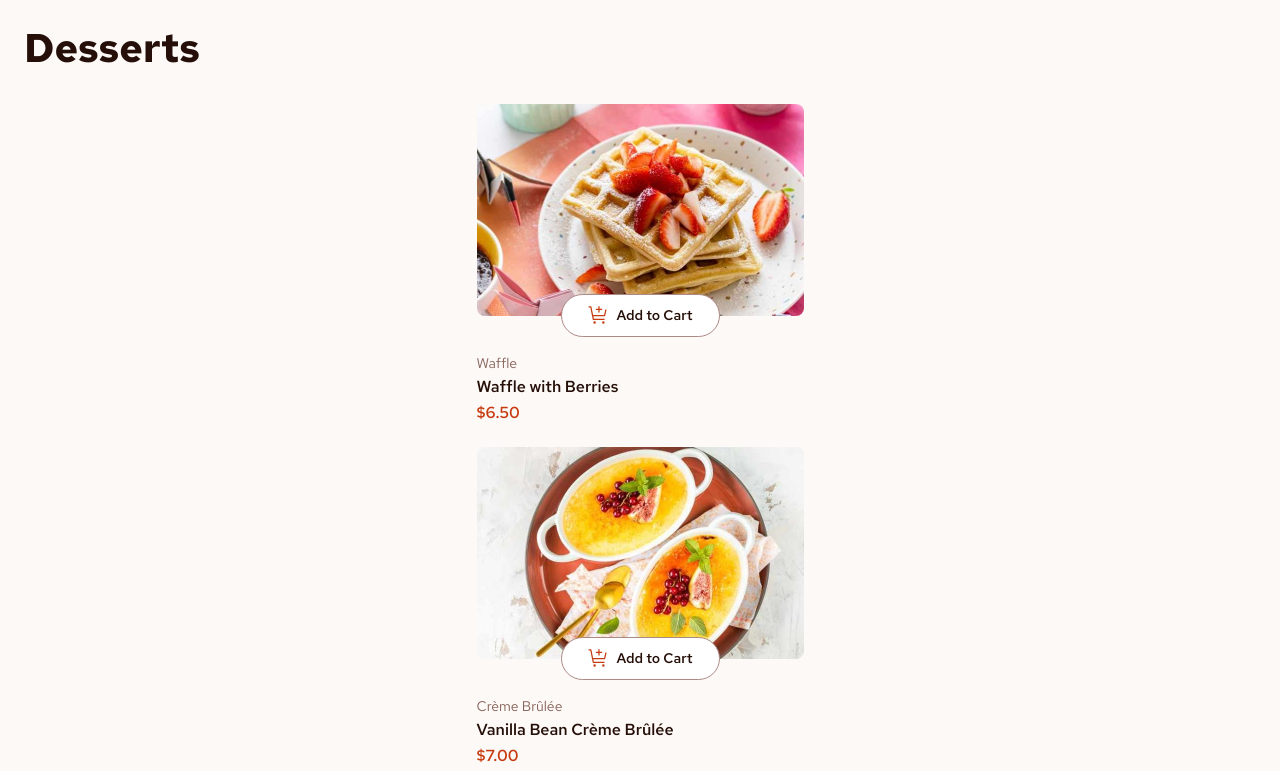
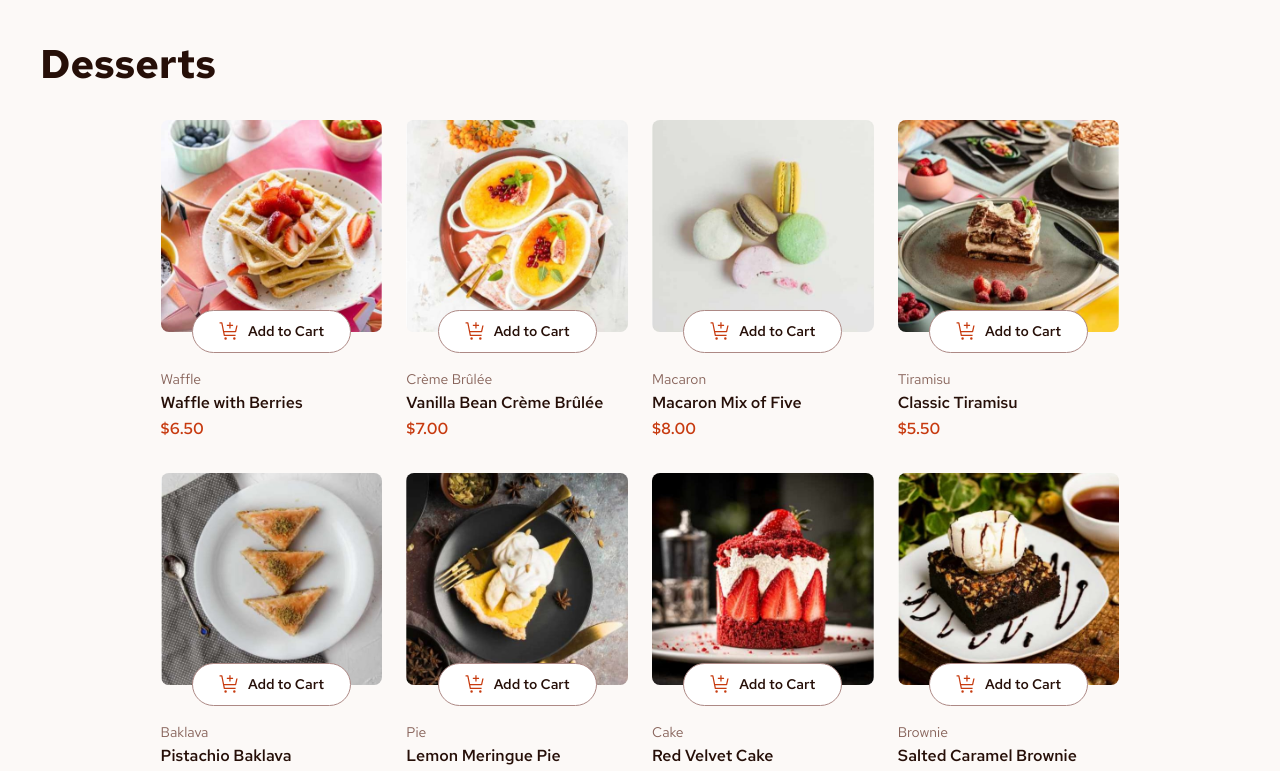
Before and after one commit to JustANipple/product-list-with-cart, a Vue app: page / in a window 1280 px wide. Shown: the top 771 px of the page. Built offline with nearby package versions, Linux system fonts and the light colour scheme.

Commit message:
completed tablet view

```diff
--- a/src/App.vue
+++ b/src/App.vue
@@ -9,6 +9,7 @@ import { ref } from "vue";
 const datas = jsonData;
 const cartList = ref([]);
 const isConfirmed = ref(false);
+const windowWidth = ref(window.innerWidth);
 
 for (const data of datas) {
     const recipe = {
@@ -45,6 +46,16 @@ function hideModal() {
     document.querySelector("body").style.height = "100vh";
     document.querySelector("body").style.overflow = "unset";
 }
+
+function getRecipeImage(item) {
+    if (windowWidth < 768) {
+        return item.image.mobile;
+    } else if (windowWidth < 1440) {
+        return item.image.tablet;
+    } else {
+        return item.image.desktop;
+    }
+}
 </script>
 
 <template>
@@ -53,7 +64,7 @@ function hideModal() {
         <div class="recipeList">
             <recipe
                 v-for="(item, index) in cartList"
-                :image="item.image.mobile"
+                :image="getRecipeImage(item)"
                 :category="item.category"
                 :name="item.name"
                 :price="item.price"
@@ -102,4 +113,17 @@ function hideModal() {
     display: flex;
     align-items: flex-end;
 }
+
+@media screen and (min-width: 768px) {
+    .desserts {
+        padding: 40px;
+    }
+
+    .recipeList {
+        display: flex;
+        flex-wrap: wrap;
+        column-gap: 24px;
+        row-gap: 32px;
+    }
+}
 </style>
--- a/src/components/recipe.vue
+++ b/src/components/recipe.vue
@@ -142,4 +142,10 @@ function removeFromCart() {
 .recipeTitle {
     color: var(--red);
 }
+
+@media screen and (min-width: 768px) {
+    .recipe {
+        flex: 1 1 calc(33.33% - 24px);
+    }
+}
 </style>
```
